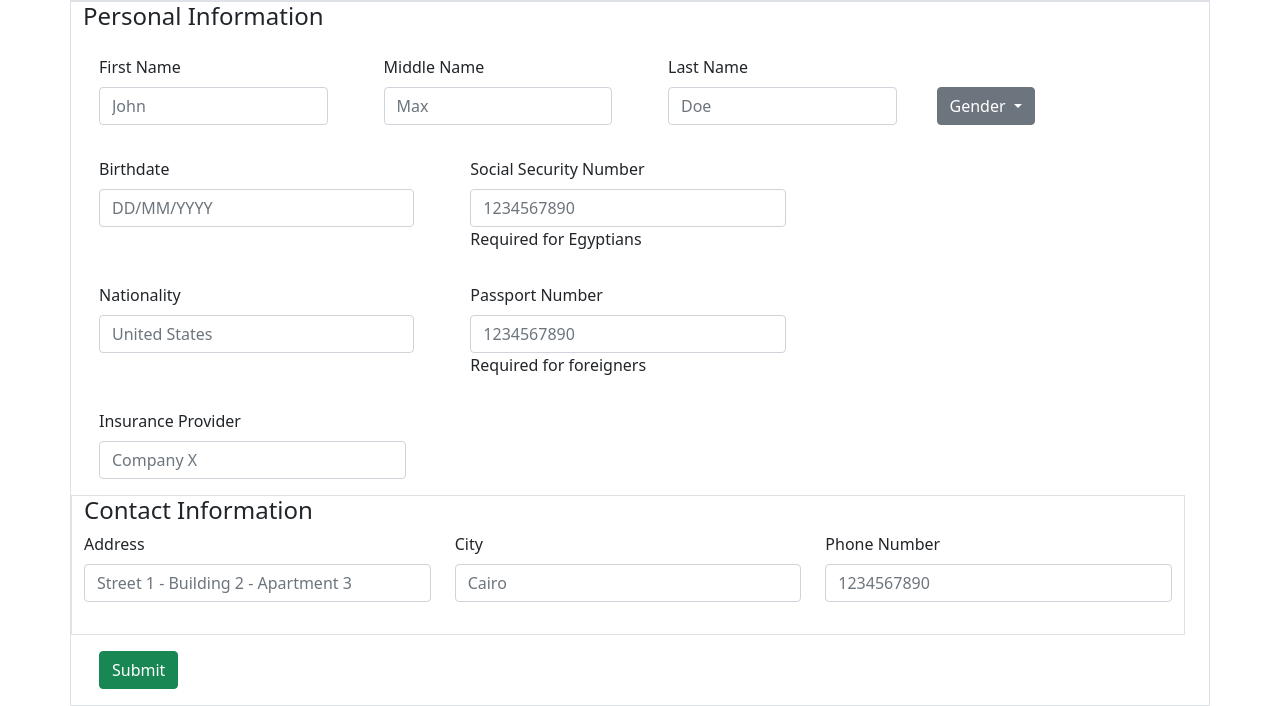
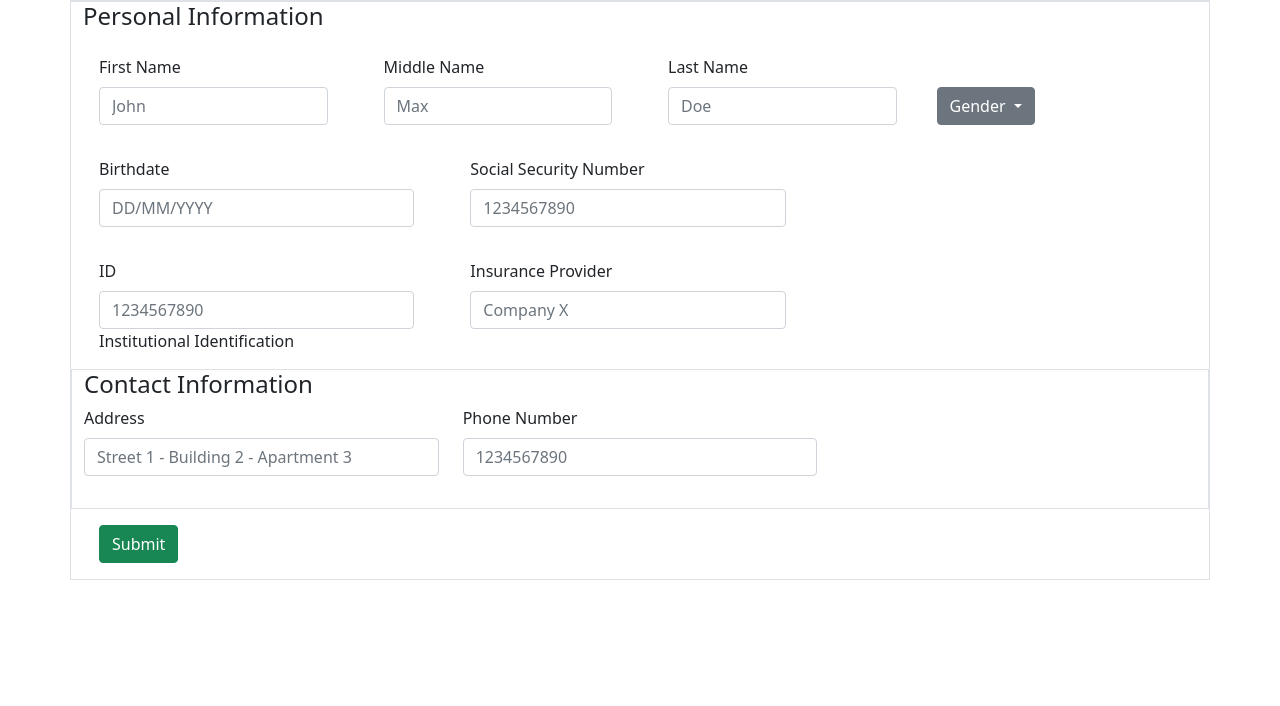
Before and after one commit to mo-gaafar/laboratory-hcis-webapp, a Flask app: page /signup in a window 1280 px wide. Shown: the part 360-1066 px from the top of the page. After the commit the page ends 940 px from the top, so only its background shows below. Run offline with Flask 2, Linux system fonts and the light colour scheme.

Commit message:
Update signup.html

```diff
--- a/templates/signup.html
+++ b/templates/signup.html
@@ -80,7 +80,6 @@
           <div class=m-3>
             <label for="exampleFormControlInput1" class="form-label">Social Security Number</label>
             <input type="string" class="form-control" id="exampleFormControlInput1" placeholder="1234567890">
-            <p>Required for Egyptians</p>
           </div>
         </div>
 
@@ -89,27 +88,21 @@
       <div class="row">
         <div class="col-4">
           <div class=m-3>
-            <label for="exampleFormControlInput1" class="form-label">Nationality</label>
-            <input type="string" class="form-control" id="exampleFormControlInput1" placeholder="United States">
+            <label for="exampleFormControlInput1" class="form-label">ID</label>
+            <input type="string" class="form-control" id="exampleFormControlInput1" placeholder="1234567890">
+            <p>Institutional Identification</p>
           </div>
         </div>
 
         <div class="col-4">
           <div class=m-3>
-            <label for="exampleFormControlInput1" class="form-label">Passport Number</label>
-            <input type="string" class="form-control" id="exampleFormControlInput1" placeholder="1234567890">
-            <p>Required for foreigners</p>
+            <label for="exampleFormControlInput1" class="form-label">Insurance Provider</label>
+            <input type="string" class="form-control" id="exampleFormControlInput1" placeholder="Company X">
           </div>
         </div>
+      </div>
 
-        <div class="row">
-          <div class="col-4">
-            <div class=m-3>
-              <label for="exampleFormControlInput1" class="form-label">Insurance Provider</label>
-              <input type="string" class="form-control" id="exampleFormControlInput1" placeholder="Company X">
-            </div>
-          </div>
-        </div>
+
 
         <div class="container border">
 
@@ -121,10 +114,6 @@
                 placeholder="Street 1 - Building 2 - Apartment 3">
             </div>
             <div class="col-4">
-              <label for="exampleFormControlInput1" class="form-label">City</label>
-              <input type="email" class="form-control" id="exampleFormControlInput1" placeholder="Cairo">
-            </div>
-            <div class="col-4">
               <label for="exampleFormControlInput1" class="form-label">Phone Number</label>
               <input type="string" class="form-control" id="exampleFormControlInput1" placeholder="1234567890">
             </div>
@@ -132,7 +121,7 @@
             </div>
           </div>
         </div>
-      </div>
+
     </div>
     <div class="m-3">
       <button type="button" class="btn btn-success">Submit</button>
```
